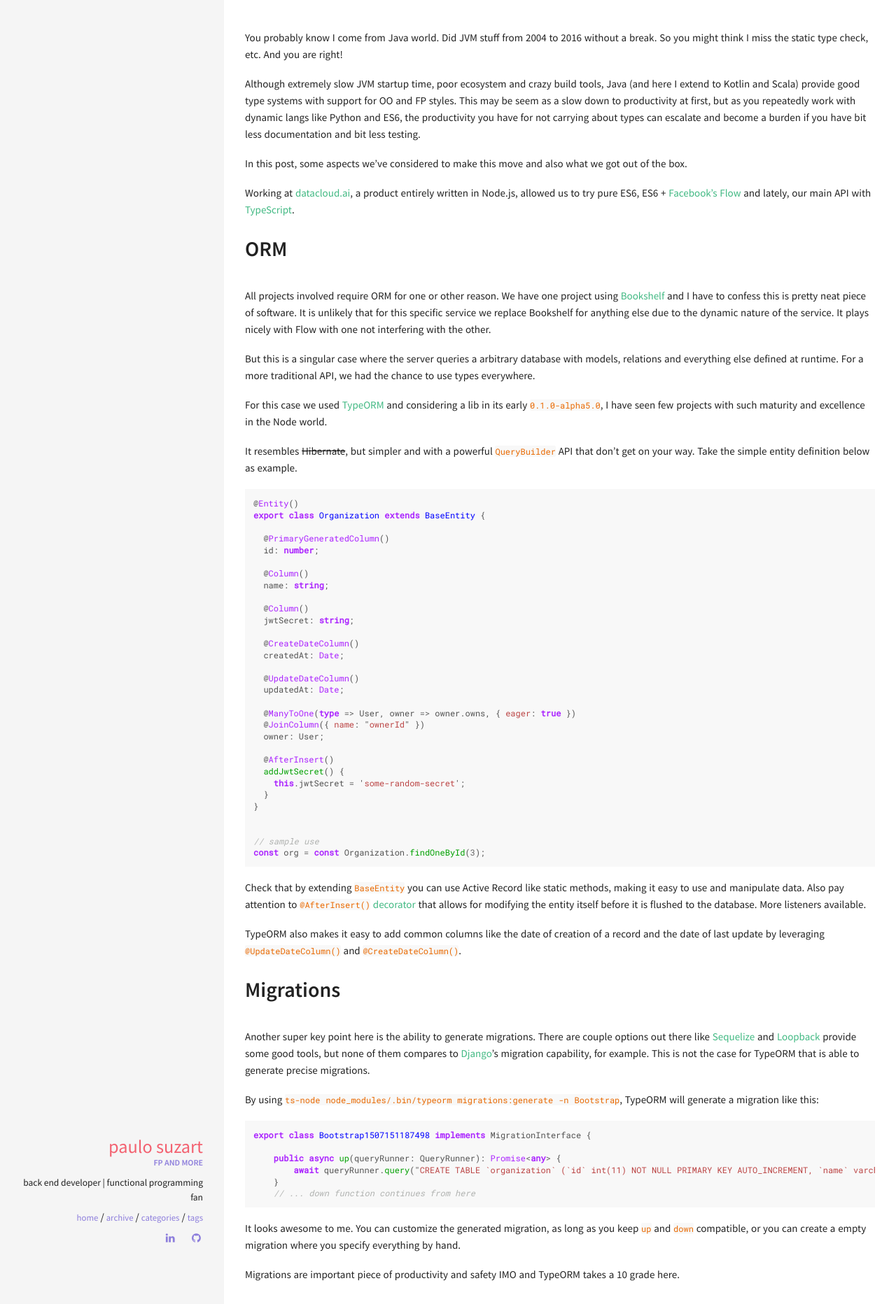
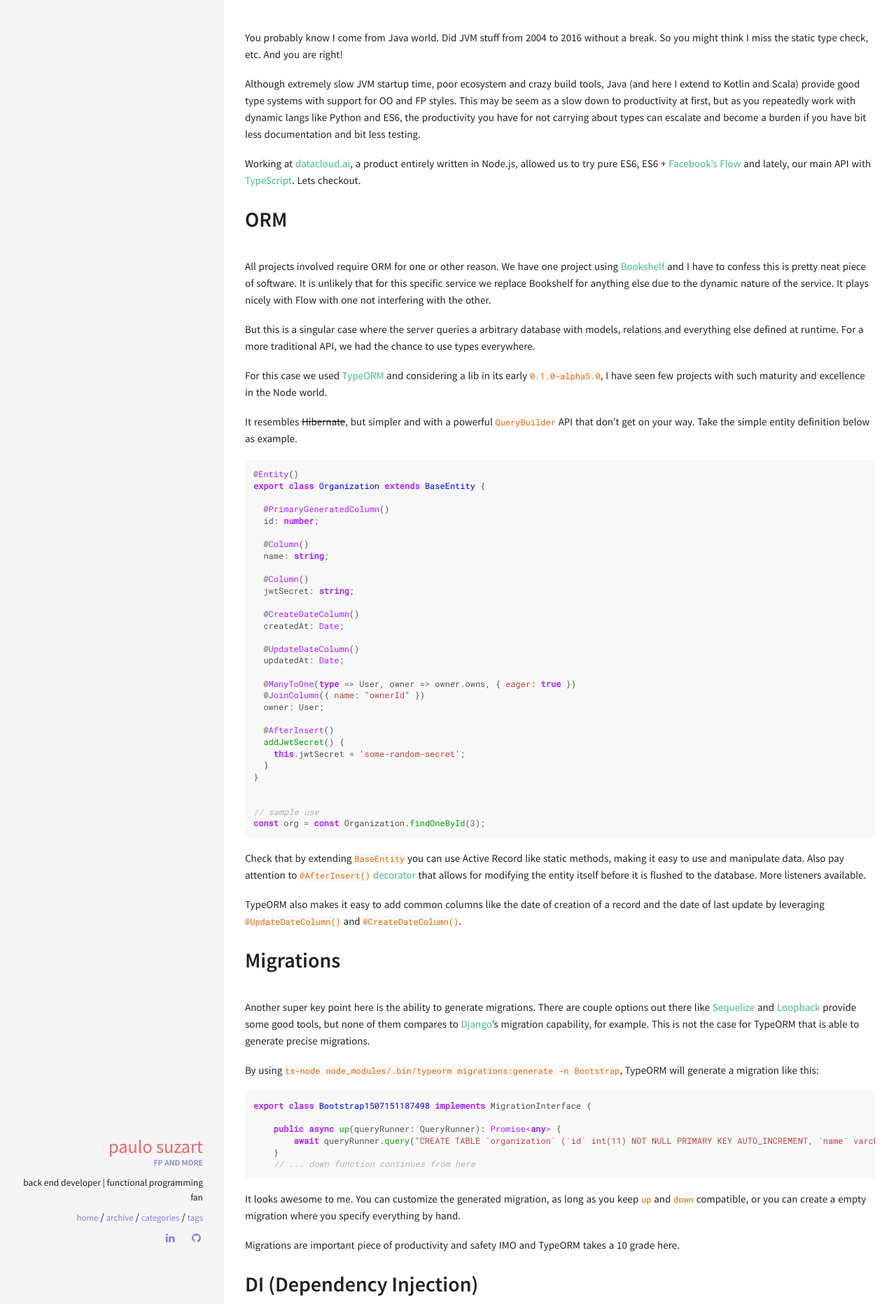
Before and after one commit to paulosuzart/paulosuzart.github.io, a Jekyll site: the page built from _posts/2017-10-04-type-safety-orm-and-dependency-injection-node.md, in a window 1280 px wide. Shown: the part 383-2247 px from the top of the page at 70% size. Built offline with Jekyll 4.4.1, drawn with Linux system fonts in a browser that asks for light colours; comment, search, counter and statistics services are not loaded.

```diff
--- a/_posts/2017-10-04-type-safety-orm-and-dependency-injection-node.md
+++ b/_posts/2017-10-04-type-safety-orm-and-dependency-injection-node.md
@@ -15,11 +15,9 @@
 
 Although extremely slow JVM startup time, poor ecosystem and crazy build tools, Java (and here I extend to Kotlin and Scala) provide good type systems with support for OO and FP styles. This may be seem as a slow down to productivity at first, but as you repeatedly work with dynamic langs like Python and ES6, the productivity you have for not carrying about types can escalate and become a burden if you have bit less documentation and bit less testing.
 
-In this post, some aspects we've considered to make this move and also what we got out of the box.
+Working at [datacloud.ai](datacloud.ai), a product entirely written in Node.js, allowed us to try pure ES6, ES6 + [Facebook's Flow](https://flow.org/) and lately, our main API with [TypeScript](https://www.typescriptlang.org). Lets checkout.
 
 <!--more-->
-
-Working at [datacloud.ai](datacloud.ai), a product entirely written in Node.js, allowed us to try pure ES6, ES6 + [Facebook's Flow](https://flow.org/) and lately, our main API with [TypeScript](https://www.typescriptlang.org).
 
 # ORM
 
```
